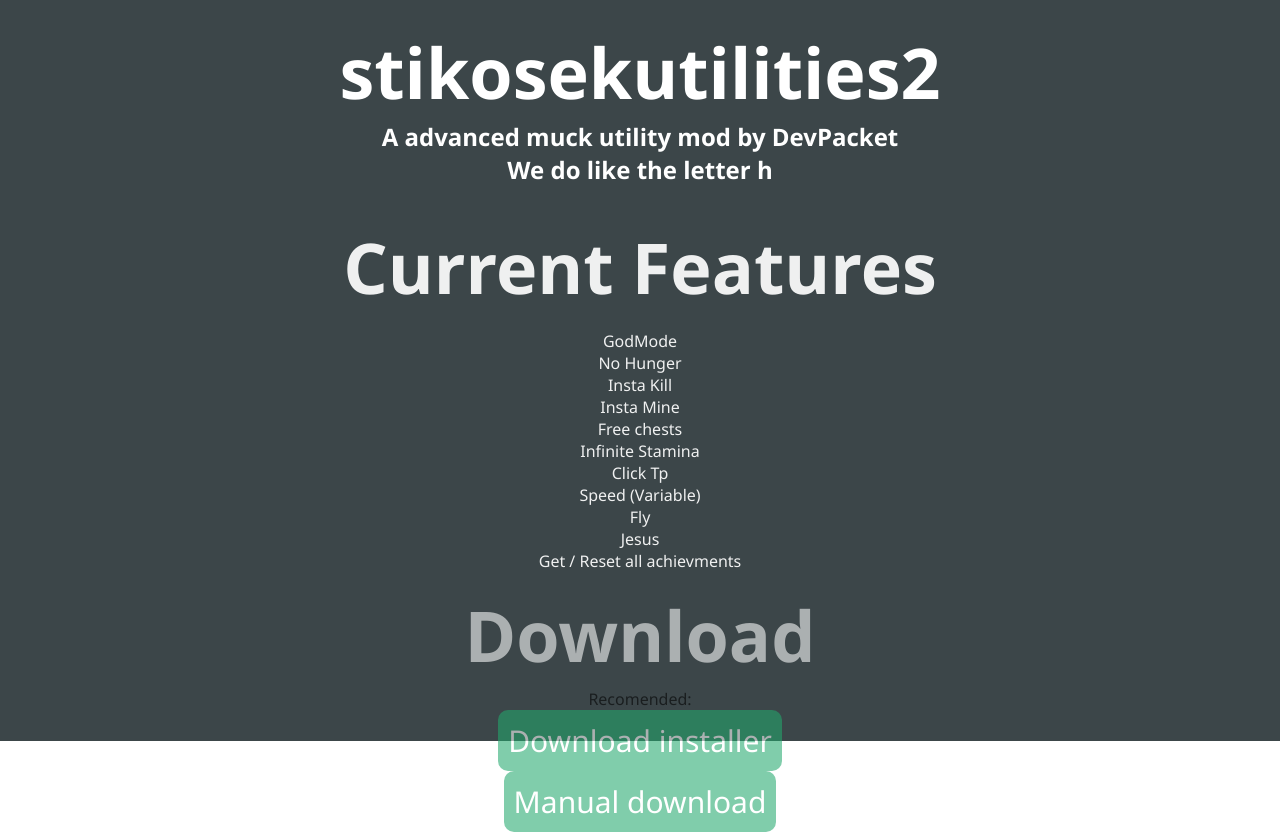
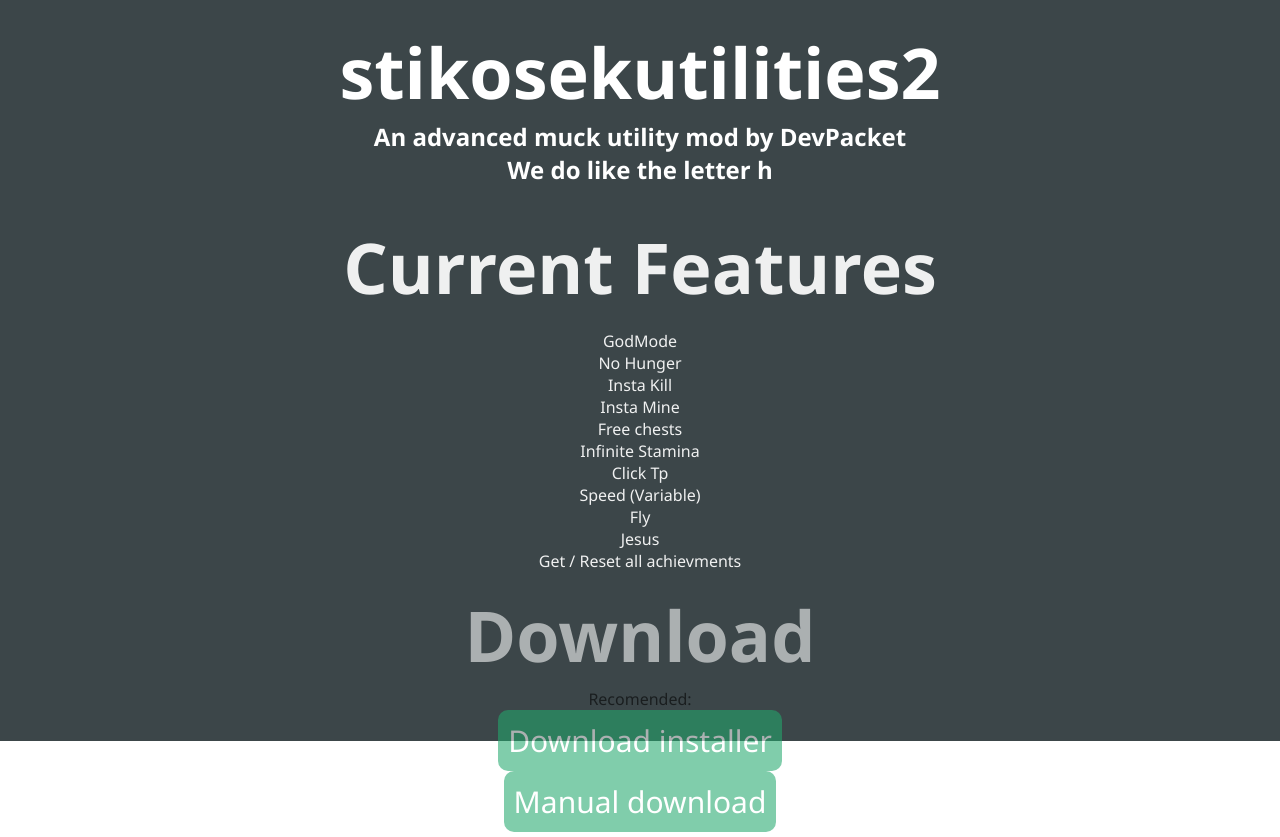
Before and after one commit to Dev-Packet/Dev-Packet.github.io, a plain HTML site: page index.html in a window 1280 px wide. Shown: the part 59-896 px from the top of the page. Drawn offline with Linux system fonts and the light colour scheme.

Commit message:
Changed a to an bc i dont know english lmao

```diff
--- a/index.html
+++ b/index.html
@@ -30,7 +30,7 @@
     </div>
 
    <div class="content">
-       <h2>A advanced muck utility mod by DevPacket</h2>
+       <h2>An advanced muck utility mod by DevPacket</h2>
        <h2 >We do like the letter h</h2>
    </div>
    <h2 class="spacer">.</h2>
```
